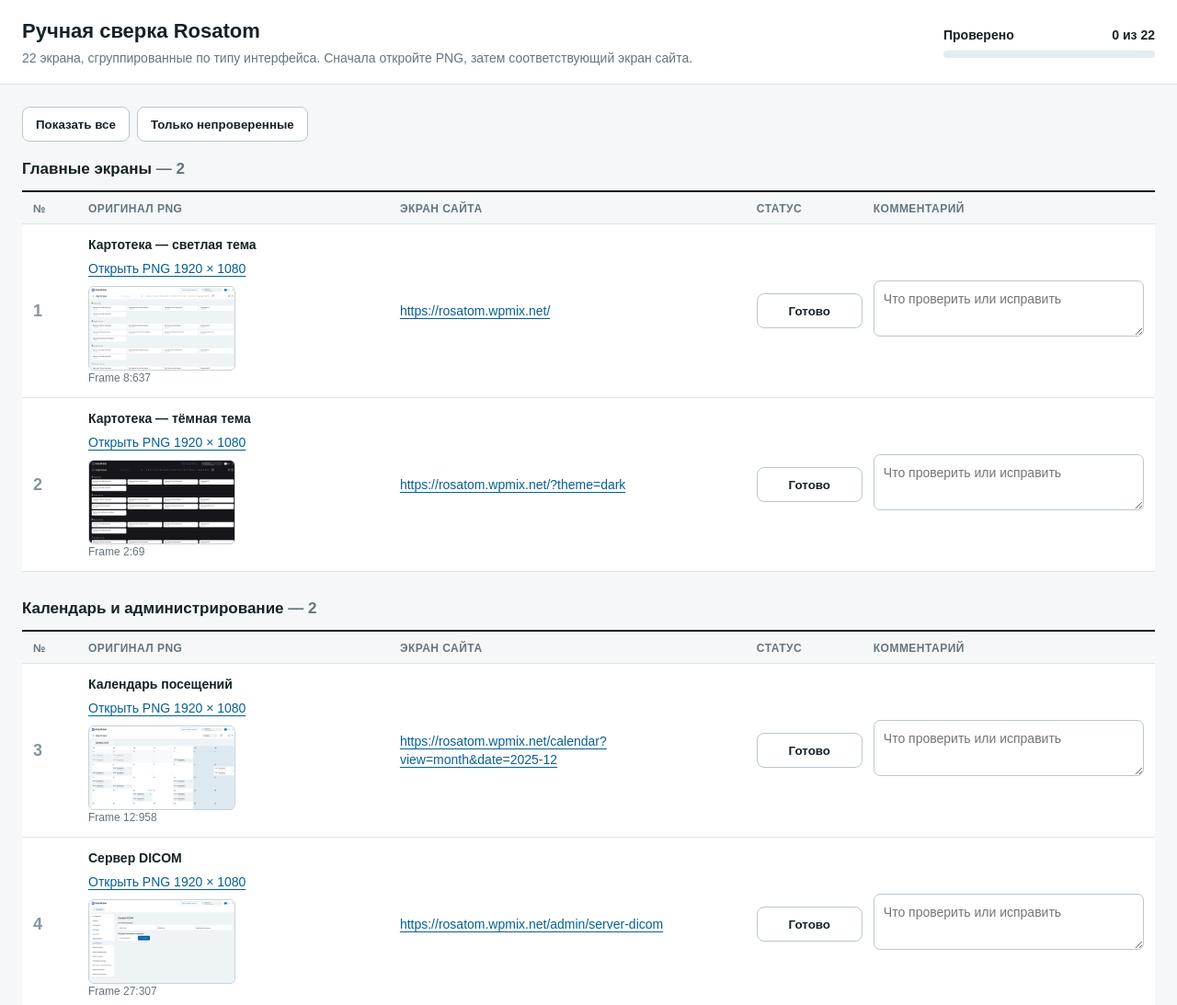
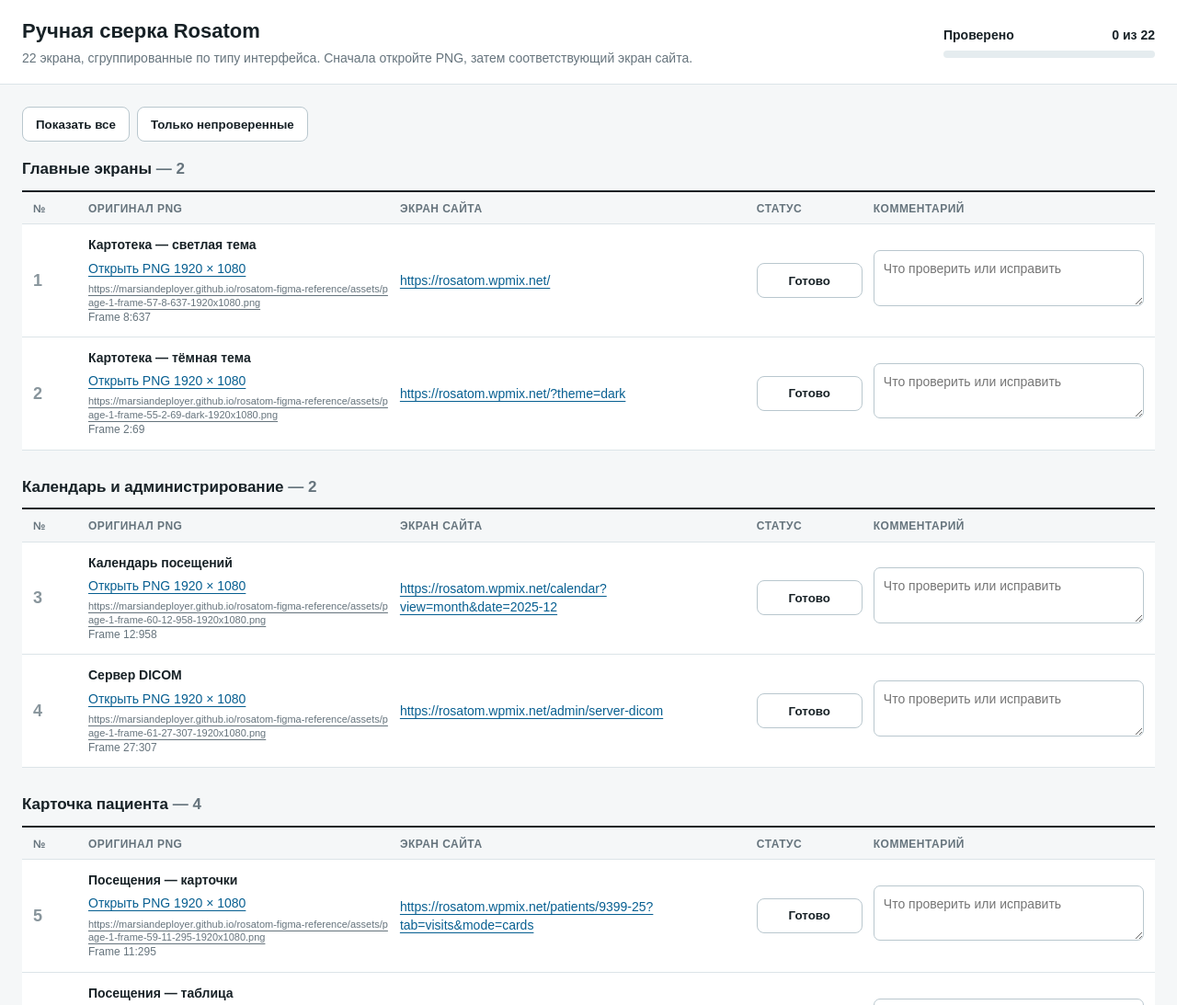
Before and after one commit to marsiandeployer/rosatom-figma-reference, a plain HTML site: page compare.html in a window 1280 px wide. Shown: the top 1093 px of the page at 92% size. Drawn offline with Linux system fonts and the light colour scheme.

Commit message:
fix: show direct PNG URLs in comparison table
How to test:\n- Open /compare.html\n- Verify each of 22 rows prints the full PNG URL below Open PNG\n- Confirm no image previews are rendered\n- Open several printed URLs and verify the 1920x1080 PNG files

```diff
--- a/compare.html
+++ b/compare.html
@@ -25,16 +25,14 @@
     .group-title { margin:0; padding:0 0 10px; font-size:17px; border-bottom:2px solid var(--ink); }
     .head, .row { display:grid; grid-template-columns:48px minmax(270px,1fr) minmax(300px,1.15fr) 115px minmax(260px,.9fr); gap:12px; align-items:center; }
     .head { padding:10px 12px 7px; color:var(--muted); font-size:12px; font-weight:700; text-transform:uppercase; letter-spacing:.04em; }
-    .row { min-height:132px; padding:12px; background:var(--white); border-top:1px solid var(--line); }
+    .row { min-height:96px; padding:12px; background:var(--white); border-top:1px solid var(--line); }
     .row:last-child { border-bottom:1px solid var(--line); }
     .row.done { background:#edf8f2; }
     .num { font-size:18px; font-weight:700; color:#88959c; }
     .screen-name { display:block; margin-bottom:5px; font-weight:700; }
     .frame { color:var(--muted); font-size:12px; }
     a { color:#075f91; overflow-wrap:anywhere; text-underline-offset:3px; }
-    .preview { display:block; width:160px; margin-top:9px; border:1px solid #c7d2d8; border-radius:6px; overflow:hidden; background:#eef3f6; line-height:0; }
-    .preview:hover { border-color:var(--blue); }
-    .preview img { display:block; width:160px; height:90px; object-fit:cover; }
+    .direct-url { display:block; margin-top:5px; max-width:390px; color:var(--muted); font-size:11px; line-height:1.35; word-break:break-all; }
     .ready { width:100%; }
     .ready[aria-pressed="true"] { border-color:var(--green); background:var(--green); color:#fff; }
     textarea { width:100%; min-height:54px; resize:vertical; border:1px solid #b9c7ce; border-radius:7px; padding:9px 10px; font:inherit; color:var(--ink); background:#fff; }
@@ -115,7 +113,7 @@
       for (const [name, frame, png, path] of screens) {
         number += 1;
         const row = document.createElement('div'); row.className = 'row'; row.dataset.frame = frame;
-        row.innerHTML = `<div class="num">${number}</div><div><span class="screen-name">${name}</span><a href="${referenceBase + png}" target="_blank" rel="noopener">Открыть PNG 1920 × 1080</a><a class="preview" href="${referenceBase + png}" target="_blank" rel="noopener" aria-label="Открыть оригинал: ${name}"><img src="${referenceBase + png}" width="160" height="90" loading="lazy" alt="${name}"></a><div class="frame">Frame ${frame}</div></div><div><a href="${siteBase + path}" target="_blank" rel="noopener">${siteBase + path}</a></div><div><button class="ready" type="button" aria-pressed="false">Готово</button></div><div><textarea aria-label="Комментарий к экрану ${number}" placeholder="Что проверить или исправить"></textarea></div>`;
+        row.innerHTML = `<div class="num">${number}</div><div><span class="screen-name">${name}</span><a href="${referenceBase + png}" target="_blank" rel="noopener">Открыть PNG 1920 × 1080</a><a class="direct-url" href="${referenceBase + png}" target="_blank" rel="noopener">${referenceBase + png}</a><div class="frame">Frame ${frame}</div></div><div><a href="${siteBase + path}" target="_blank" rel="noopener">${siteBase + path}</a></div><div><button class="ready" type="button" aria-pressed="false">Готово</button></div><div><textarea aria-label="Комментарий к экрану ${number}" placeholder="Что проверить или исправить"></textarea></div>`;
         const button = row.querySelector('.ready'); const note = row.querySelector('textarea');
         const item = state[frame] || {}; button.setAttribute('aria-pressed', String(Boolean(item.done))); note.value = item.note || ''; row.classList.toggle('done', Boolean(item.done));
         button.addEventListener('click', () => { state[frame] = {...state[frame], done: button.getAttribute('aria-pressed') !== 'true', note: note.value}; save(); refresh(); });
```
